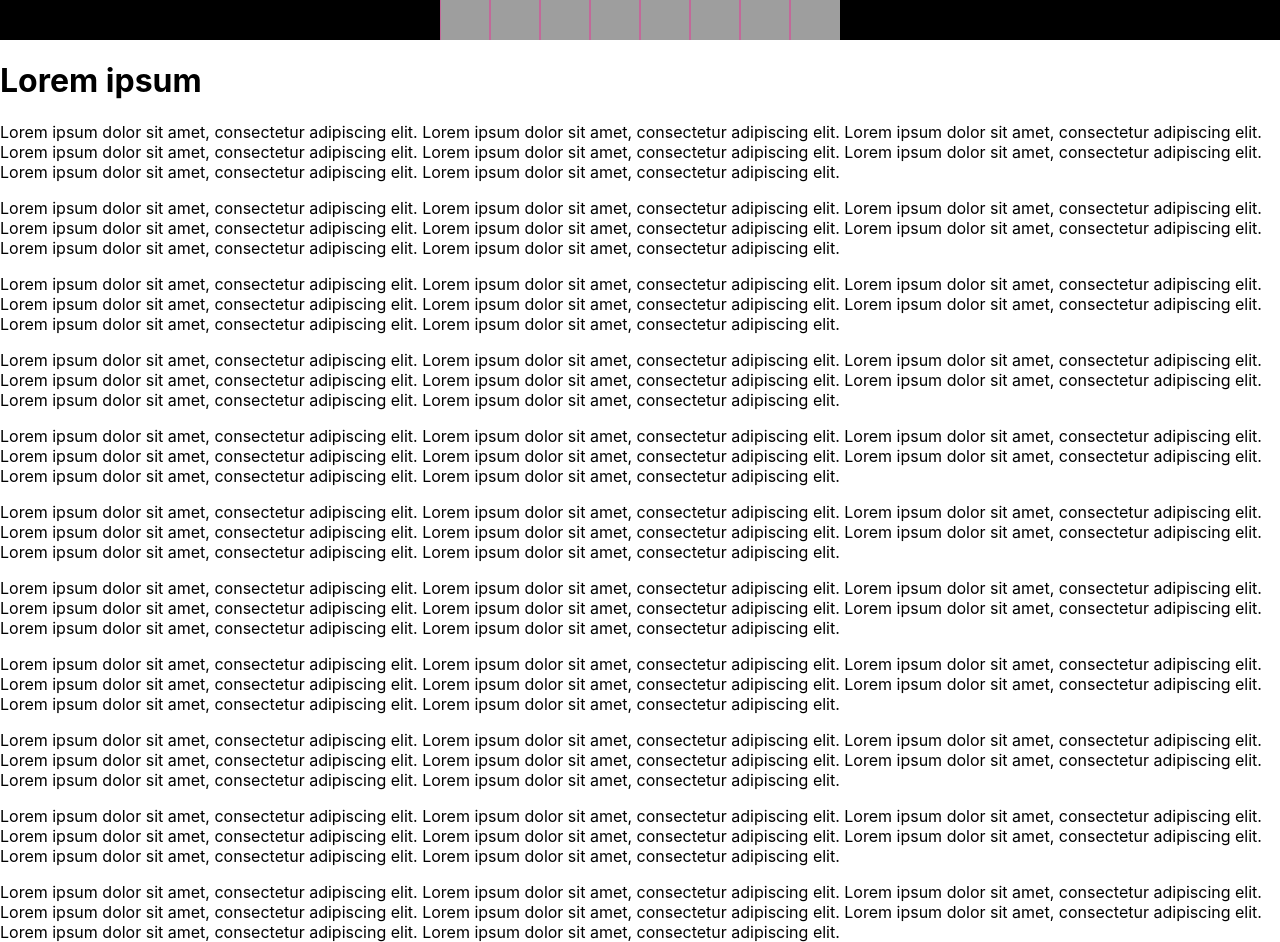
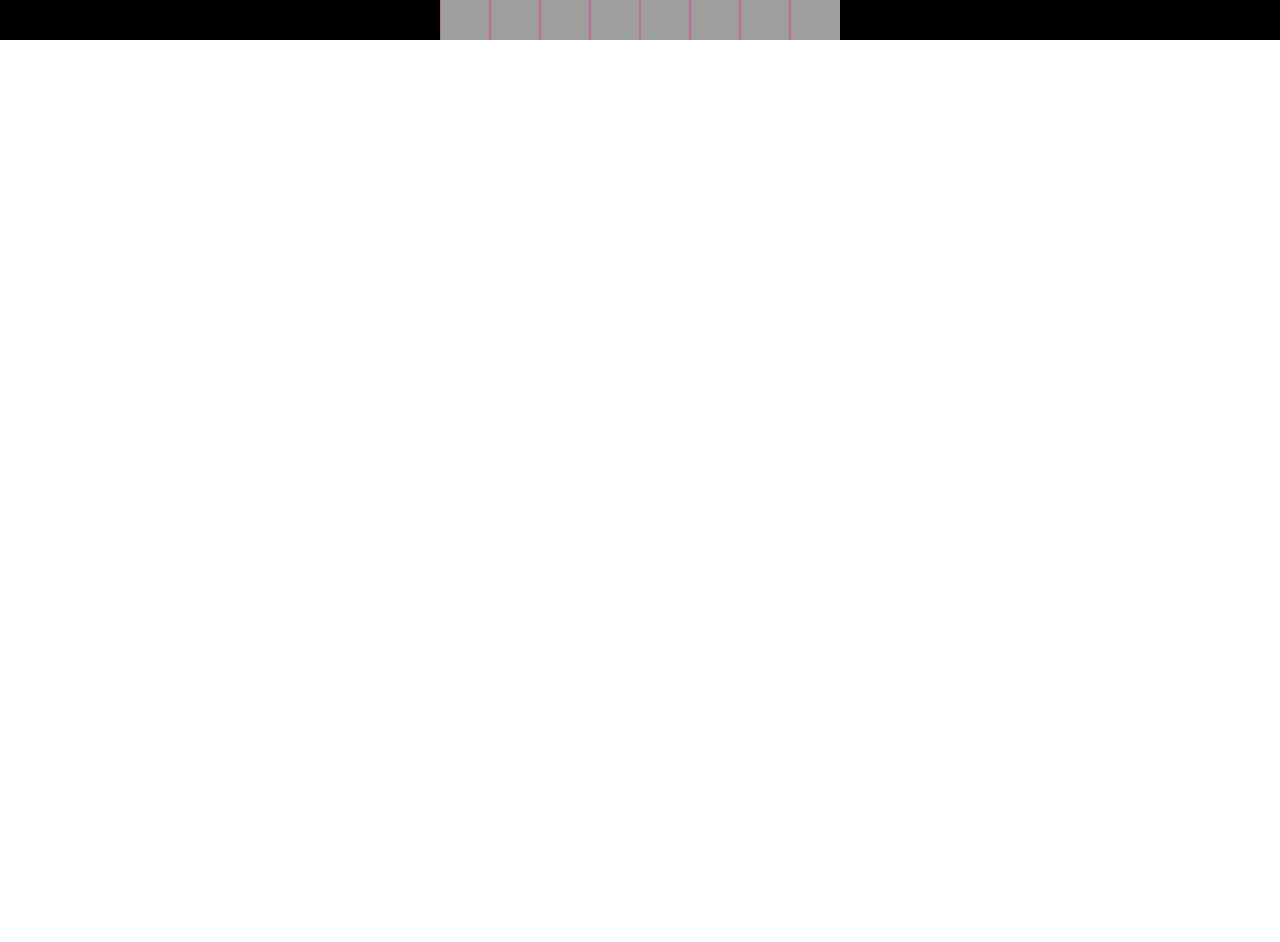
Before and after one commit to Xaxis/react-canvas, a React (Create React App) app: page / in a window 1280 px wide. Shown: the part 260-1202 px from the top of the page. After the commit the page ends 800 px from the top, so only its background shows below. Built offline with nearby package versions, Linux system fonts and the light colour scheme; the HTML template or start-up script is replaced by a standard one.

Commit message:
Removed dummy content container

```diff
--- a/src/App.js
+++ b/src/App.js
@@ -8,119 +8,6 @@ function App() {
             <div className="CanvasContainer">
                 <CanvasDotSelector />
             </div>
-            <div className="DummyContent">
-                <h1>Lorem ipsum</h1>
-                <p>
-                    Lorem ipsum dolor sit amet, consectetur adipiscing elit. Lorem ipsum dolor sit amet, consectetur
-                    adipiscing elit.
-                    Lorem ipsum dolor sit amet, consectetur adipiscing elit. Lorem ipsum dolor sit amet, consectetur
-                    adipiscing elit.
-                    Lorem ipsum dolor sit amet, consectetur adipiscing elit. Lorem ipsum dolor sit amet, consectetur
-                    adipiscing elit.
-                    Lorem ipsum dolor sit amet, consectetur adipiscing elit. Lorem ipsum dolor sit amet, consectetur
-                    adipiscing elit.
-                </p>
-                <p>
-                    Lorem ipsum dolor sit amet, consectetur adipiscing elit. Lorem ipsum dolor sit amet, consectetur
-                    adipiscing elit.
-                    Lorem ipsum dolor sit amet, consectetur adipiscing elit. Lorem ipsum dolor sit amet, consectetur
-                    adipiscing elit.
-                    Lorem ipsum dolor sit amet, consectetur adipiscing elit. Lorem ipsum dolor sit amet, consectetur
-                    adipiscing elit.
-                    Lorem ipsum dolor sit amet, consectetur adipiscing elit. Lorem ipsum dolor sit amet, consectetur
-                    adipiscing elit.
-                </p>
-                <p>
-                    Lorem ipsum dolor sit amet, consectetur adipiscing elit. Lorem ipsum dolor sit amet, consectetur
-                    adipiscing elit.
-                    Lorem ipsum dolor sit amet, consectetur adipiscing elit. Lorem ipsum dolor sit amet, consectetur
-                    adipiscing elit.
-                    Lorem ipsum dolor sit amet, consectetur adipiscing elit. Lorem ipsum dolor sit amet, consectetur
-                    adipiscing elit.
-                    Lorem ipsum dolor sit amet, consectetur adipiscing elit. Lorem ipsum dolor sit amet, consectetur
-                    adipiscing elit.
-                </p>
-                <p>
-                    Lorem ipsum dolor sit amet, consectetur adipiscing elit. Lorem ipsum dolor sit amet, consectetur
-                    adipiscing elit.
-                    Lorem ipsum dolor sit amet, consectetur adipiscing elit. Lorem ipsum dolor sit amet, consectetur
-                    adipiscing elit.
-                    Lorem ipsum dolor sit amet, consectetur adipiscing elit. Lorem ipsum dolor sit amet, consectetur
-                    adipiscing elit.
-                    Lorem ipsum dolor sit amet, consectetur adipiscing elit. Lorem ipsum dolor sit amet, consectetur
-                    adipiscing elit.
-                </p>
-                <p>
-                    Lorem ipsum dolor sit amet, consectetur adipiscing elit. Lorem ipsum dolor sit amet, consectetur
-                    adipiscing elit.
-                    Lorem ipsum dolor sit amet, consectetur adipiscing elit. Lorem ipsum dolor sit amet, consectetur
-                    adipiscing elit.
-                    Lorem ipsum dolor sit amet, consectetur adipiscing elit. Lorem ipsum dolor sit amet, consectetur
-                    adipiscing elit.
-                    Lorem ipsum dolor sit amet, consectetur adipiscing elit. Lorem ipsum dolor sit amet, consectetur
-                    adipiscing elit.
-                </p>
-                <p>
-                    Lorem ipsum dolor sit amet, consectetur adipiscing elit. Lorem ipsum dolor sit amet, consectetur
-                    adipiscing elit.
-                    Lorem ipsum dolor sit amet, consectetur adipiscing elit. Lorem ipsum dolor sit amet, consectetur
-                    adipiscing elit.
-                    Lorem ipsum dolor sit amet, consectetur adipiscing elit. Lorem ipsum dolor sit amet, consectetur
-                    adipiscing elit.
-                    Lorem ipsum dolor sit amet, consectetur adipiscing elit. Lorem ipsum dolor sit amet, consectetur
-                    adipiscing elit.
-                </p>
-                <p>
-                    Lorem ipsum dolor sit amet, consectetur adipiscing elit. Lorem ipsum dolor sit amet, consectetur
-                    adipiscing elit.
-                    Lorem ipsum dolor sit amet, consectetur adipiscing elit. Lorem ipsum dolor sit amet, consectetur
-                    adipiscing elit.
-                    Lorem ipsum dolor sit amet, consectetur adipiscing elit. Lorem ipsum dolor sit amet, consectetur
-                    adipiscing elit.
-                    Lorem ipsum dolor sit amet, consectetur adipiscing elit. Lorem ipsum dolor sit amet, consectetur
-                    adipiscing elit.
-                </p>
-                <p>
-                    Lorem ipsum dolor sit amet, consectetur adipiscing elit. Lorem ipsum dolor sit amet, consectetur
-                    adipiscing elit.
-                    Lorem ipsum dolor sit amet, consectetur adipiscing elit. Lorem ipsum dolor sit amet, consectetur
-                    adipiscing elit.
-                    Lorem ipsum dolor sit amet, consectetur adipiscing elit. Lorem ipsum dolor sit amet, consectetur
-                    adipiscing elit.
-                    Lorem ipsum dolor sit amet, consectetur adipiscing elit. Lorem ipsum dolor sit amet, consectetur
-                    adipiscing elit.
-                </p>
-                <p>
-                    Lorem ipsum dolor sit amet, consectetur adipiscing elit. Lorem ipsum dolor sit amet, consectetur
-                    adipiscing elit.
-                    Lorem ipsum dolor sit amet, consectetur adipiscing elit. Lorem ipsum dolor sit amet, consectetur
-                    adipiscing elit.
-                    Lorem ipsum dolor sit amet, consectetur adipiscing elit. Lorem ipsum dolor sit amet, consectetur
-                    adipiscing elit.
-                    Lorem ipsum dolor sit amet, consectetur adipiscing elit. Lorem ipsum dolor sit amet, consectetur
-                    adipiscing elit.
-                </p>
-                <p>
-                    Lorem ipsum dolor sit amet, consectetur adipiscing elit. Lorem ipsum dolor sit amet, consectetur
-                    adipiscing elit.
-                    Lorem ipsum dolor sit amet, consectetur adipiscing elit. Lorem ipsum dolor sit amet, consectetur
-                    adipiscing elit.
-                    Lorem ipsum dolor sit amet, consectetur adipiscing elit. Lorem ipsum dolor sit amet, consectetur
-                    adipiscing elit.
-                    Lorem ipsum dolor sit amet, consectetur adipiscing elit. Lorem ipsum dolor sit amet, consectetur
-                    adipiscing elit.
-                </p>
-                <p>
-                    Lorem ipsum dolor sit amet, consectetur adipiscing elit. Lorem ipsum dolor sit amet, consectetur
-                    adipiscing elit.
-                    Lorem ipsum dolor sit amet, consectetur adipiscing elit. Lorem ipsum dolor sit amet, consectetur
-                    adipiscing elit.
-                    Lorem ipsum dolor sit amet, consectetur adipiscing elit. Lorem ipsum dolor sit amet, consectetur
-                    adipiscing elit.
-                    Lorem ipsum dolor sit amet, consectetur adipiscing elit. Lorem ipsum dolor sit amet, consectetur
-                    adipiscing elit.
-                </p>
-            </div>
         </div>
     )
 }
--- a/src/index.css
+++ b/src/index.css
@@ -34,8 +34,3 @@ div.App > div.CanvasContainer > canvas {
   width: 100%;
   height: 100%;
 }
-
-div.App > div.DummyContent {
-  width: 100%;
-  margin: 0 auto;
-}
```
